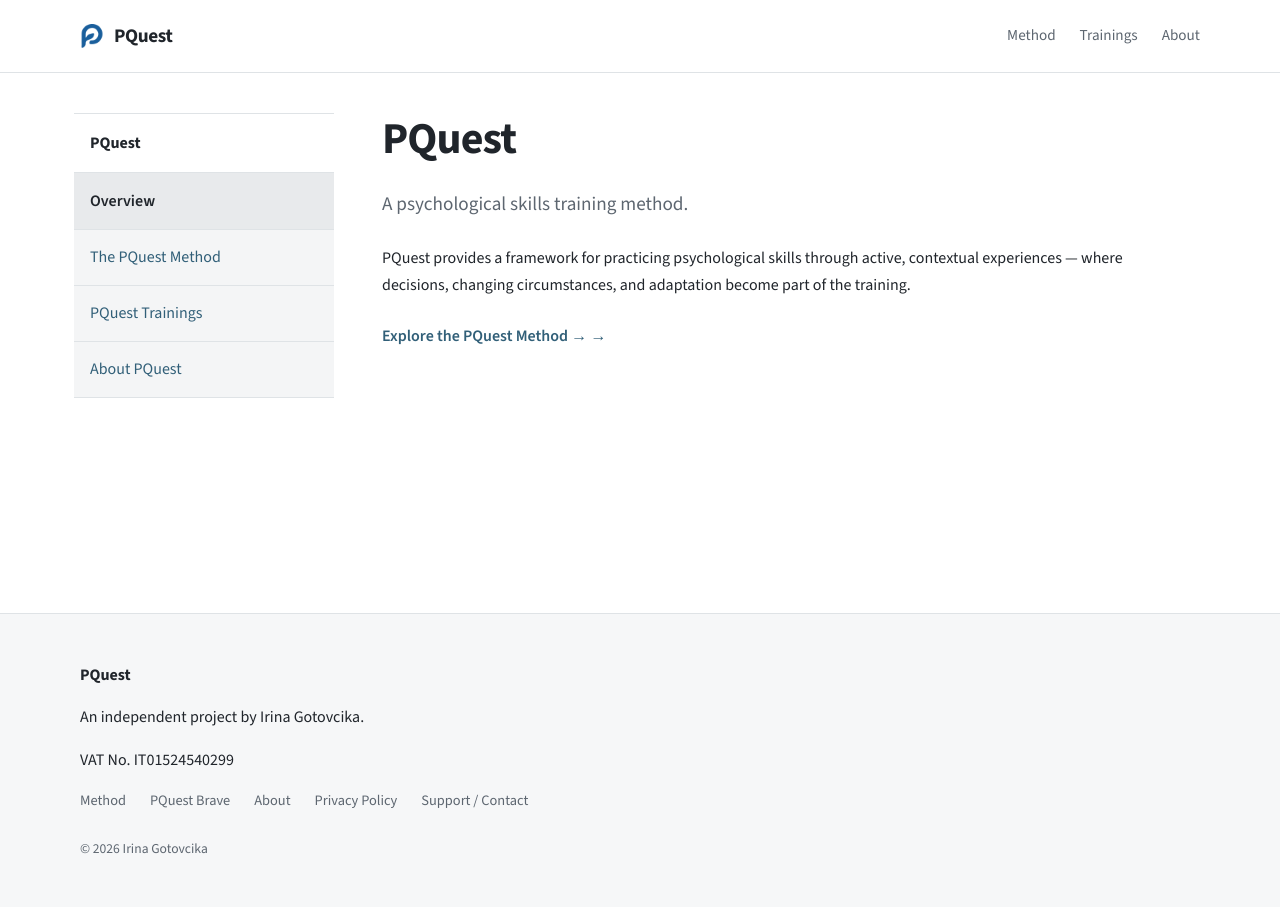
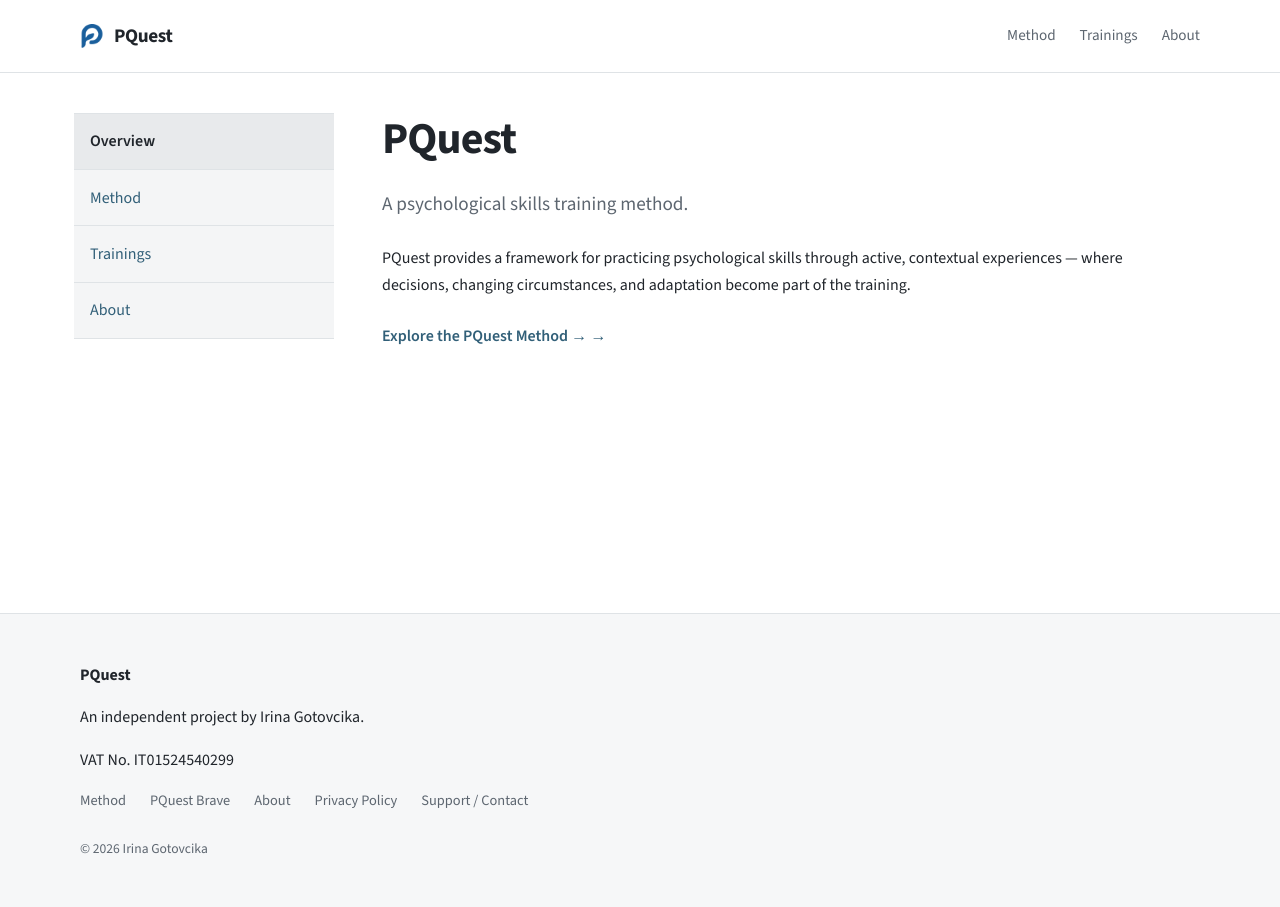
Before and after one commit to irinagotovcika/pquest.eu, a Jekyll site: the page built from index.md, in a window 1280 px wide. Built offline with Jekyll 4.4.1, drawn with Linux system fonts in a browser that asks for light colours.

Commit message:
Update index.md

```diff
--- a/index.md
+++ b/index.md
@@ -7,22 +7,21 @@ description: A psychological skills training method.
 <div class="page-layout">
 
   <aside class="side-nav" aria-label="PQuest sections">
-    <div class="side-nav-title">PQuest</div>
 
     <a class="side-nav-link active" href="{{ '/' | relative_url }}">
       Overview
     </a>
 
     <a class="side-nav-link" href="{{ '/method/' | relative_url }}">
-      The PQuest Method
+      Method
     </a>
 
     <a class="side-nav-link" href="{{ '/trainings/' | relative_url }}">
-      PQuest Trainings
+      Trainings
     </a>
 
     <a class="side-nav-link" href="{{ '/about/' | relative_url }}">
-      About PQuest
+      About
     </a>
   </aside>
 
```
